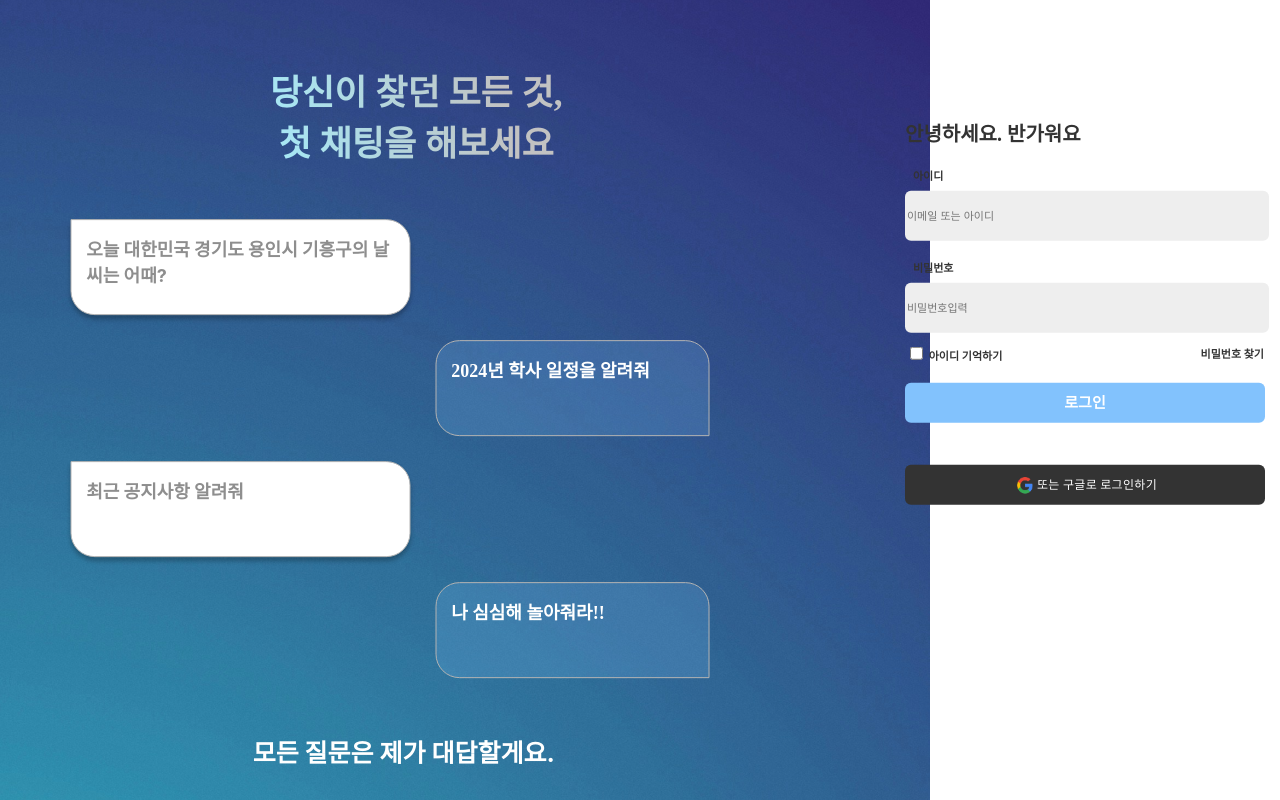
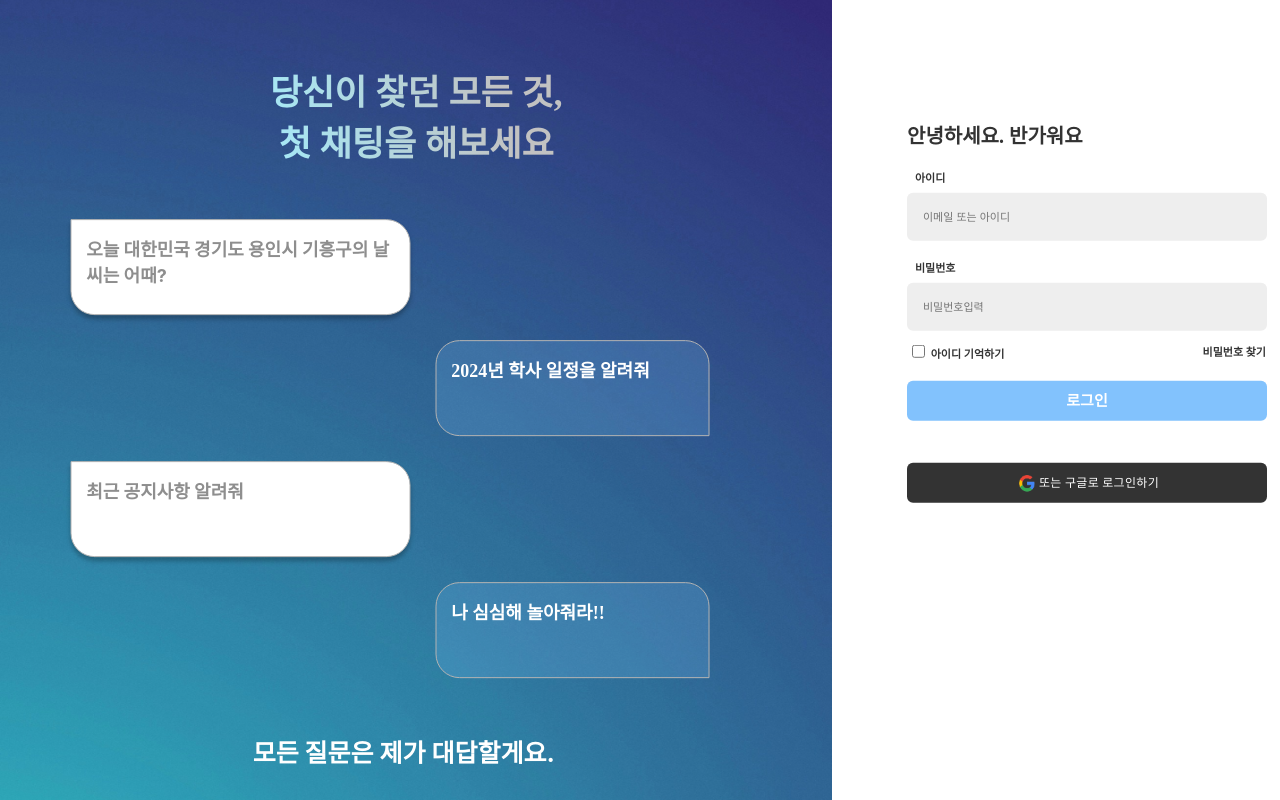
Before and after one commit to 2024-k-project-1team/--FRONTEND, a React (Create React App) app: page / in a window 1280 px wide. Shown: the top 800 px of the page. Built offline with nearby package versions, Linux system fonts and the light colour scheme.

Commit message:
💄Update the style files

```diff
--- a/package.json
+++ b/package.json
@@ -40,5 +40,10 @@
       "last 1 firefox version",
       "last 1 safari version"
     ]
+  },
+  "devDependencies": {
+    "eslint-config-prettier": "^9.1.0",
+    "eslint-plugin-prettier": "^5.2.1",
+    "prettier": "^3.3.3"
   }
 }
--- a/src/pages/LoginPage/LoginPage.css
+++ b/src/pages/LoginPage/LoginPage.css
@@ -1,12 +1,10 @@
 .container {
   width: 510px;
   position: absolute;
-
 }
 
-
 .login-form {
-    font-family: 'Pretendard';
+  font-family: "Pretendard";
   font-style: normal;
   font-weight: 700;
   font-size: 11px;
@@ -14,51 +12,49 @@
   /* Black-800 (#333333) */
   color: #333333;
   position: absolute;
-    left:50%;
-    top:50%;
-    transform: translate(-50%,-50%);
+  left: 50%;
+  top: 50%;
+  transform: translate(-50%, -50%);
 }
 
 .container h1 {
   margin-bottom: 20px;
   font-size: 20px;
-
 }
 
-#username, #password {
+#username,
+#password {
   width: 360px;
   height: 48px;
-    background: #eeeeee;
+  background: #eee;
   border-radius: 6px;
   border: none;
   margin-bottom: 10px;
   font-size: 11px;
+  box-sizing: border-box;
+  padding-left: 16px;
 }
-
-
 
 .loginText {
   margin: 8px;
 }
 
 .loginBtn {
-
   width: 360px;
   height: 40px;
 
-    background: #82C2FD;
+  background: #82c2fd;
   border-radius: 6px;
   border: none;
 
   font-weight: 700;
   font-size: 15px;
   line-height: 20px;
-    color: #FFFFFF;
+  color: #ffffff;
 
   margin-top: 20px;
   margin-bottom: 12px;
 }
-
 
 .loginMid {
   width: 360px;
@@ -93,7 +89,6 @@
       height: 25px;
     }
     .googleText {
-
       height: 20px;
       box-sizing: border-box;
       font-weight: 500;
@@ -102,10 +97,9 @@
       display: flex;
       text-align: center;
       letter-spacing: 0.3px;
-        color: #FFFFFF;
+      color: #ffffff;
       order: 1;
       flex-grow: 0;
-
     }
   }
 }
--- a/src/pages/LoginPage/LoginPage.js
+++ b/src/pages/LoginPage/LoginPage.js
@@ -11,7 +11,7 @@ const LoginPage = () => {
   const handleLogin = (e) => {
     e.preventDefault();
     // 로그인 처리 로직
-    navigate("/chatbot");
+    navigate("/chatting");
   };
 
   return (
--- a/src/pages/MainPage/MainPage.css
+++ b/src/pages/MainPage/MainPage.css
@@ -1,4 +1,6 @@
 .main-img {
+  width: 100%;
+  height: 100%;
 }
 .mainContainer {
   width: 100%;
@@ -39,17 +41,14 @@
 
 .exQuestion1 {
   box-sizing: border-box;
-
   width: 340px;
   height: 96px;
   left: 184px;
   top: 329px;
-
   background: #ffffff;
   border: 1px solid #b3b3b3;
   box-shadow: 0px 4px 4px rgba(0, 0, 0, 0.25);
   border-radius: 0px 24px 24px 24px;
-
   padding: 15px;
   margin: 25px;
   margin-left: -50%;
@@ -58,7 +57,6 @@
 .exText1 {
   font-weight: 700;
   font-size: 18px;
-
   color: #8e8e8e;
 }
 
```
Lines whose indentation alone changed are shown as unchanged.
